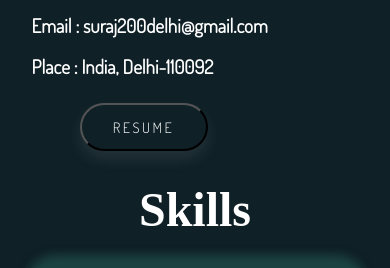
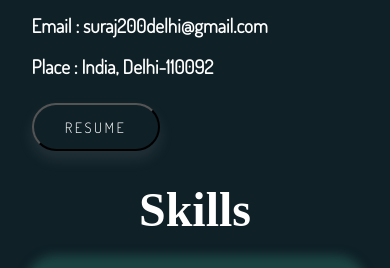
Before and after one commit to SURAJSHARMA-ind/PORTFOLIO, a plain HTML site: page index.html in a window 390 px wide. Shown: the part 1243-1511 px from the top of the page. Drawn offline with nearby package versions, Linux system fonts and the light colour scheme.

Commit message:
new minor changes

```diff
--- a/css/stylesheet.css
+++ b/css/stylesheet.css
@@ -312,4 +312,7 @@ footer {
   .indicontainer{
    width: 5rem;
   }
+  .minileft{
+    margin-left: 0%;
+  }
 }
--- a/index.html
+++ b/index.html
@@ -97,7 +97,7 @@
               <p> <b> Email : <a href="mailto:">suraj200delhi@gmail.com</a></b></p>
               <p > <b>Place : India, Delhi-110092</b></p>
 
-              <a href="#" target="_blank" ><button class="button">Resume</button></a>
+              <a href="#" target="_blank" ><button class="button minileft">Resume</button></a>
            </div>
          </div>
       </section>
@@ -125,22 +125,6 @@
       </section>
 
 
-
-
-      <!-- ...................................Mobile nav........................... -->
-      <!-- <div class="btmnav">
-         <div class="f_row">
-            <div class="foot"id="Home"> <img src="./resources/icons/home icon.png"    width="20x20" alt=""> <a href="#"> Home </a></div>
-            <div class="foot" id="About"> <img src="./resources/icons/about icon.png"  width="20x20" alt=""> <a href="#"> About </a> </div>
-            <div class="foot" id="Skill"> <img src="./resources/icons/Skills icon.png" width="20x20" alt=""> <a href="#"> Skills </a> </div>
-         </div>
-         <div class="s_row">
-            <div class="foot" id="Portfolio"> <img src="./resources/icons/project ICON.png" width="20x20" <a href="#">Projects </a> </div>
-            <div class="foot" id="Contactme"> <img src="./resources/icons/contact me icon.png" width="20x20" <a href="#">Contact </a> </div>
-         </div>
-         <div><img src="./resources/icons/night-mode.png"   id="light"  alt=""></div>
-      </div> -->
-
       <footer><h3>Under development</h3></footer>
       <script src="./javascript/script.js"></script>
       <script src="https://unpkg.com/aos@next/dist/aos.js"></script>
```
Also changed, not shown: resources/icons/about icon.png (deleted), resources/icons/contact me icon.png (deleted), resources/icons/toolbox.png (deleted).
